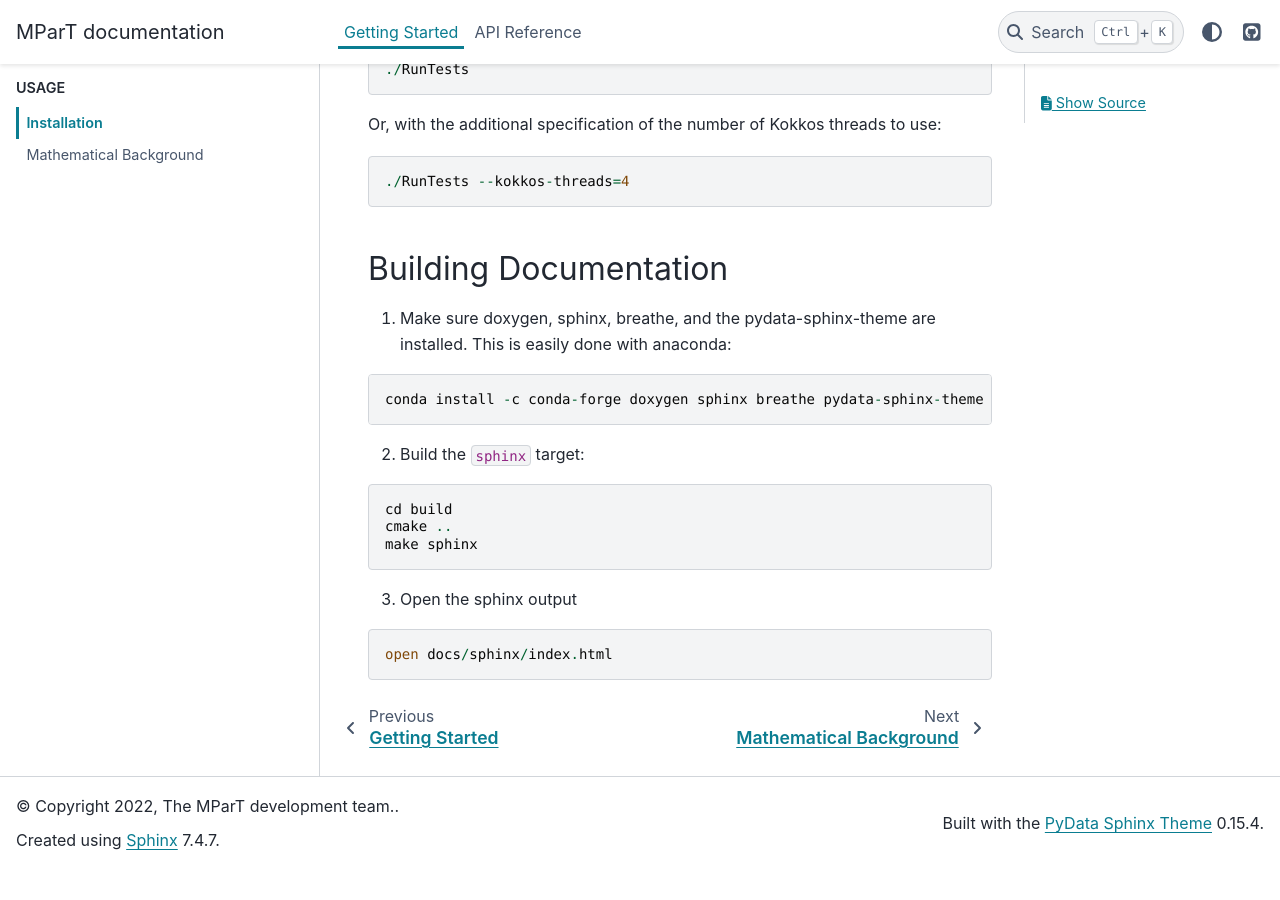
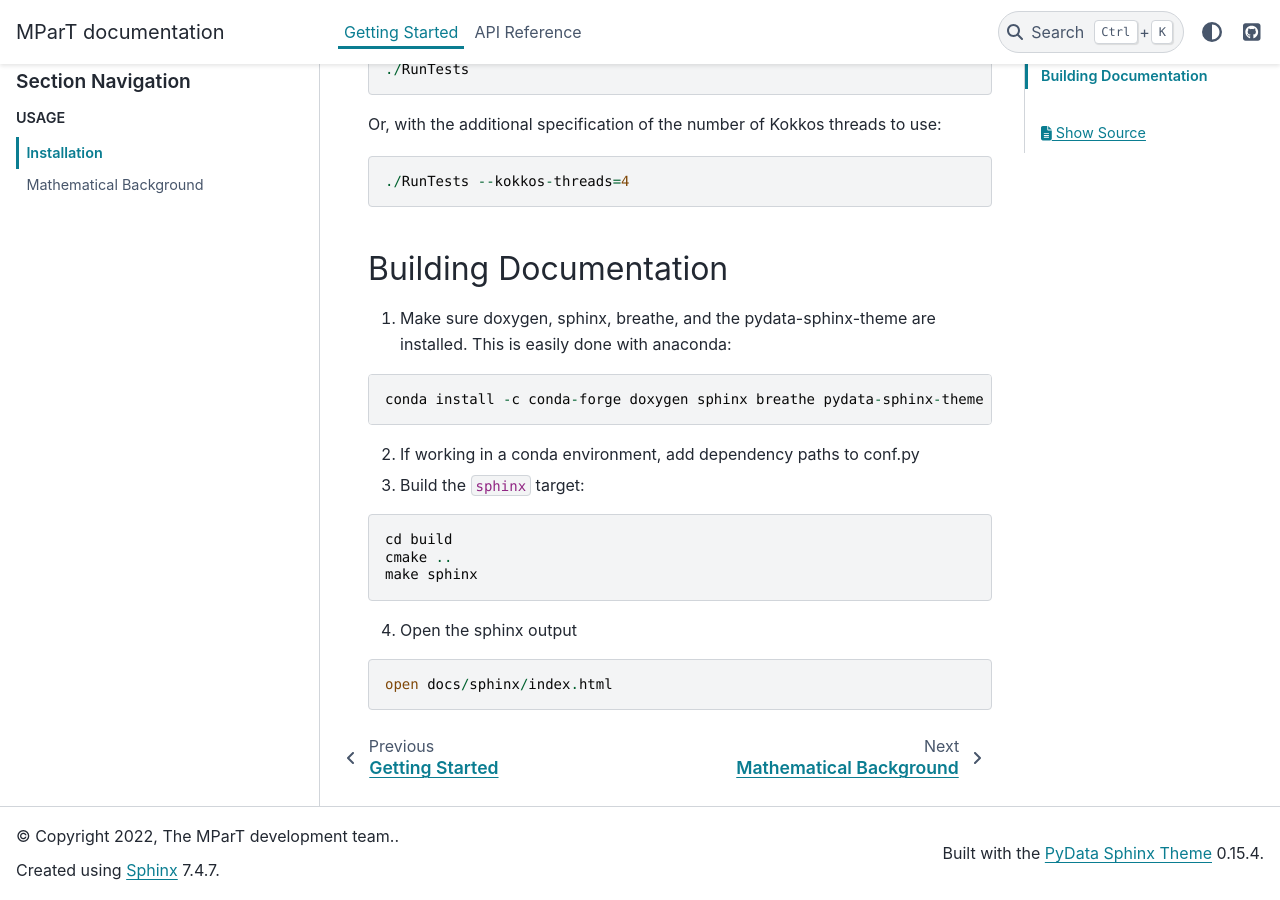
Before and after one commit to MeasureTransport/MParT, a Sphinx documentation site: the page built from docs/source/getting_started/installation.rst, in a window 1280 px wide and 900 px high, scrolled down 509 px. Built offline with Sphinx 7.4.7 and the PyData theme 0.15.4, drawn with Linux system fonts in a browser that asks for light colours; before the commit the page ends 1378 px from its top, so only the background shows below that.

Commit message:
minor edits to multi-index docs

```diff
--- a/docs/source/api/multiindex.rst
+++ b/docs/source/api/multiindex.rst
@@ -70,7 +70,7 @@
 
 .. topic:: Limiting Set
 
-    In general, any length :math:`D` vector in :math:`\mathbb{N}^D\` is a multiindex.  In many adaptive approaches, however,
+    In general, any length :math:`D` vector in :math:`\mathbb{N}^D` is a multiindex.  In many adaptive approaches, however,
     it is useful to only consider multiindices in some subset :math:`\mathcal{G}\subseteq \mathbb{N}^D`.   We call this subset
     the limiting set or, more loosely, the "limiter".   In MParT, limiting sets are defined by functors that accept a
     MultiIndex and return `true` if the multiindex is in :math:`\mathcal{G}` and `false` otherwise.  Some predefined limiting
@@ -107,12 +107,12 @@
 .. topic:: Margin
 
     For a multindex set :math:`\mathcal{S}\subseteq\mathcal{G}`, the margin of :math:`\mathcal{S}` is the set
-    :math:`\mathcal{M} \in \mathcal{G}\\ \mathcal{S}` containing indices that have at least one backward neighbor
+    :math:`\mathcal{M} \in \mathcal{G}\setminus\mathcal{S}` containing indices that have at least one backward neighbor
     in :math:`\mathcal{S}`.
 
 .. topic:: Reduced Margin
 
-    The reduced margin :math:`\mathcal{M}_r\subset\mathcal{M}` is a subset of the margin :math:`\mathcal{M}` containing
+    The reduced margin :math:`\mathcal{M}_r\subseteq\mathcal{M}` is a subset of the margin :math:`\mathcal{M}` containing
     indices that could be added to the set :math:`\mathcal{S}` while preserving the downward closed property of :math:`\mathcal{S}`.
     Multiindices in the reduced margin are often called admissible.
 
--- a/docs/source/getting_started/installation.rst
+++ b/docs/source/getting_started/installation.rst
@@ -36,7 +36,9 @@
 
    conda install -c conda-forge doxygen sphinx breathe pydata-sphinx-theme
 
-2. Build the :code:`sphinx` target:
+2. If working in a conda environment, add dependency paths to conf.py
+
+3. Build the :code:`sphinx` target:
 
 .. code-block::
 
```
Also changed, not shown: other parts of docs/source/getting_started/installation.rst (+1 -1 lines).
